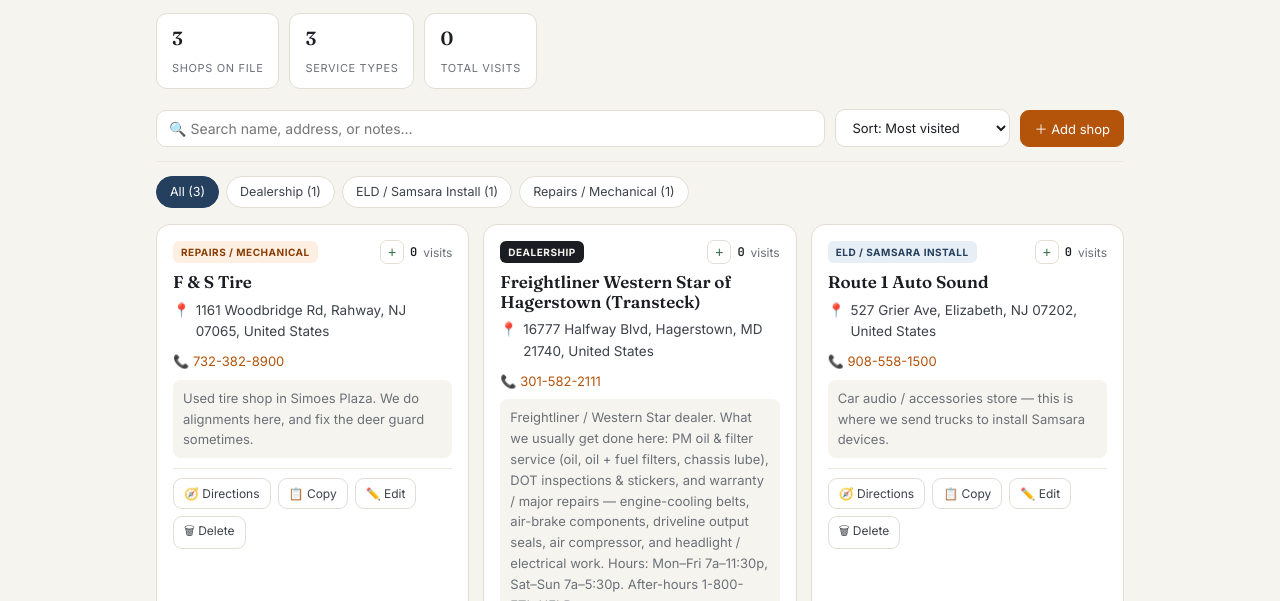
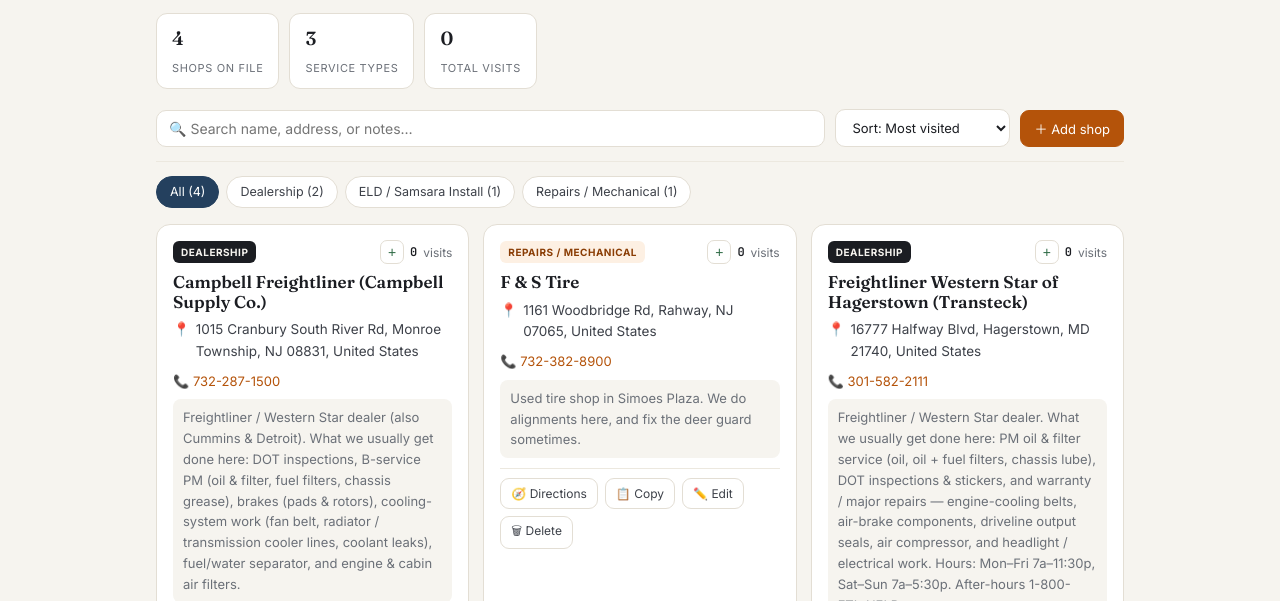
Before and after one commit to adamdispatching-stack/fleet, a website: page shops.html in a window 1280 px wide. Shown: the part 199-800 px from the top of the page. Drawn offline with Linux system fonts and the light colour scheme.

Commit message:
Shops: add Campbell Freightliner (Monroe Township NJ) dealership with typical services

```diff
--- a/shops.html
+++ b/shops.html
@@ -179,7 +179,8 @@ a{color:var(--accent);text-decoration:none}a:hover{text-decoration:underline}
   var SEED=[
     {name:'Route 1 Auto Sound',cat:'ELD / Samsara Install',addr:'527 Grier Ave, Elizabeth, NJ 07202, United States',phone:'908-558-1500',notes:'Car audio / accessories store — this is where we send trucks to install Samsara devices.',visits:0},
     {name:'Freightliner Western Star of Hagerstown (Transteck)',cat:'Dealership',addr:'16777 Halfway Blvd, Hagerstown, MD 21740, United States',phone:'301-582-2111',notes:'Freightliner / Western Star dealer. What we usually get done here: PM oil & filter service (oil, oil + fuel filters, chassis lube), DOT inspections & stickers, and warranty / major repairs — engine-cooling belts, air-brake components, driveline output seals, air compressor, and headlight / electrical work. Hours: Mon–Fri 7a–11:30p, Sat–Sun 7a–5:30p. After-hours 1-800-FTL-HELP.',visits:0},
-    {name:'F & S Tire',cat:'Repairs / Mechanical',addr:'1161 Woodbridge Rd, Rahway, NJ 07065, United States',phone:'732-382-8900',notes:'Used tire shop in Simoes Plaza. We do alignments here, and fix the deer guard sometimes.',visits:0}
+    {name:'F & S Tire',cat:'Repairs / Mechanical',addr:'1161 Woodbridge Rd, Rahway, NJ 07065, United States',phone:'732-382-8900',notes:'Used tire shop in Simoes Plaza. We do alignments here, and fix the deer guard sometimes.',visits:0},
+    {name:'Campbell Freightliner (Campbell Supply Co.)',cat:'Dealership',addr:'1015 Cranbury South River Rd, Monroe Township, NJ 08831, United States',phone:'732-287-1500',notes:'Freightliner / Western Star dealer (also Cummins & Detroit). What we usually get done here: DOT inspections, B-service PM (oil & filter, fuel filters, chassis grease), brakes (pads & rotors), cooling-system work (fan belt, radiator / transmission cooler lines, coolant leaks), fuel/water separator, and engine & cabin air filters.',visits:0}
   ];
 
   var shops=LS.get(KEY,null);
```
